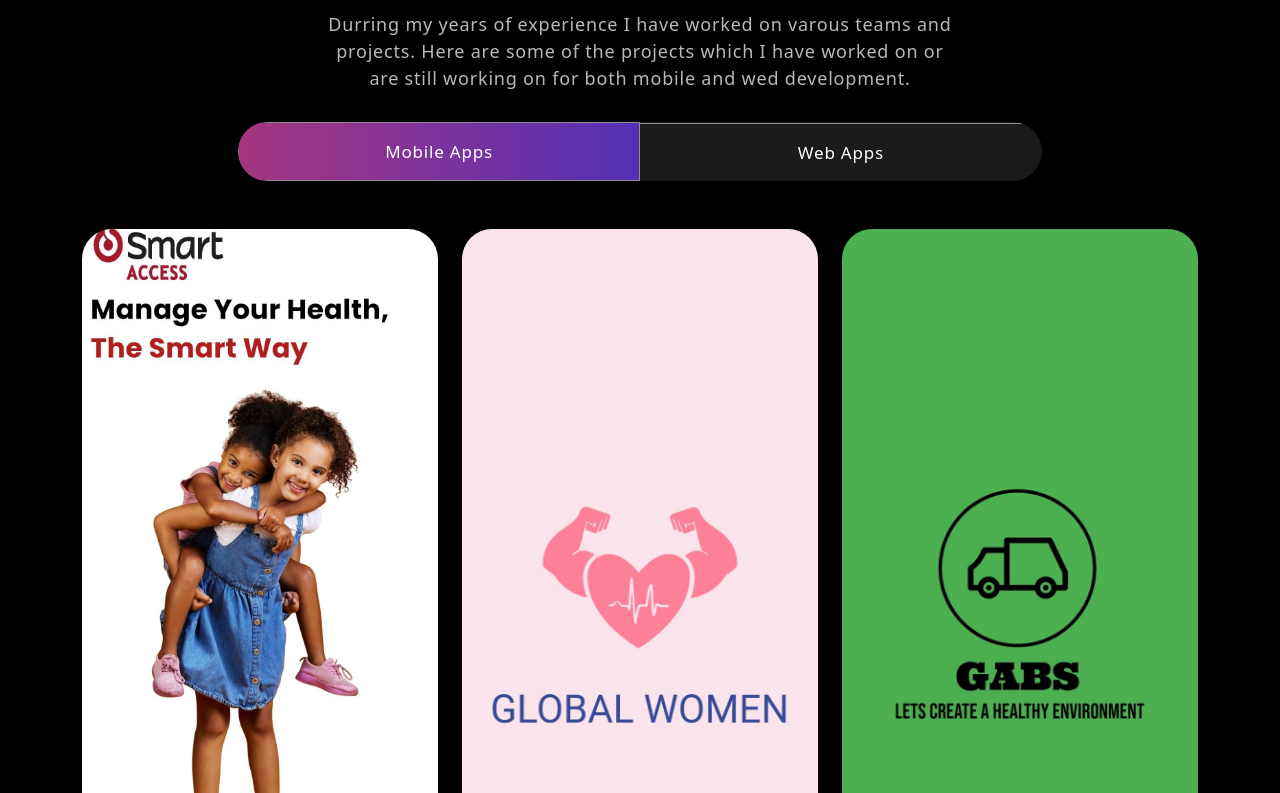
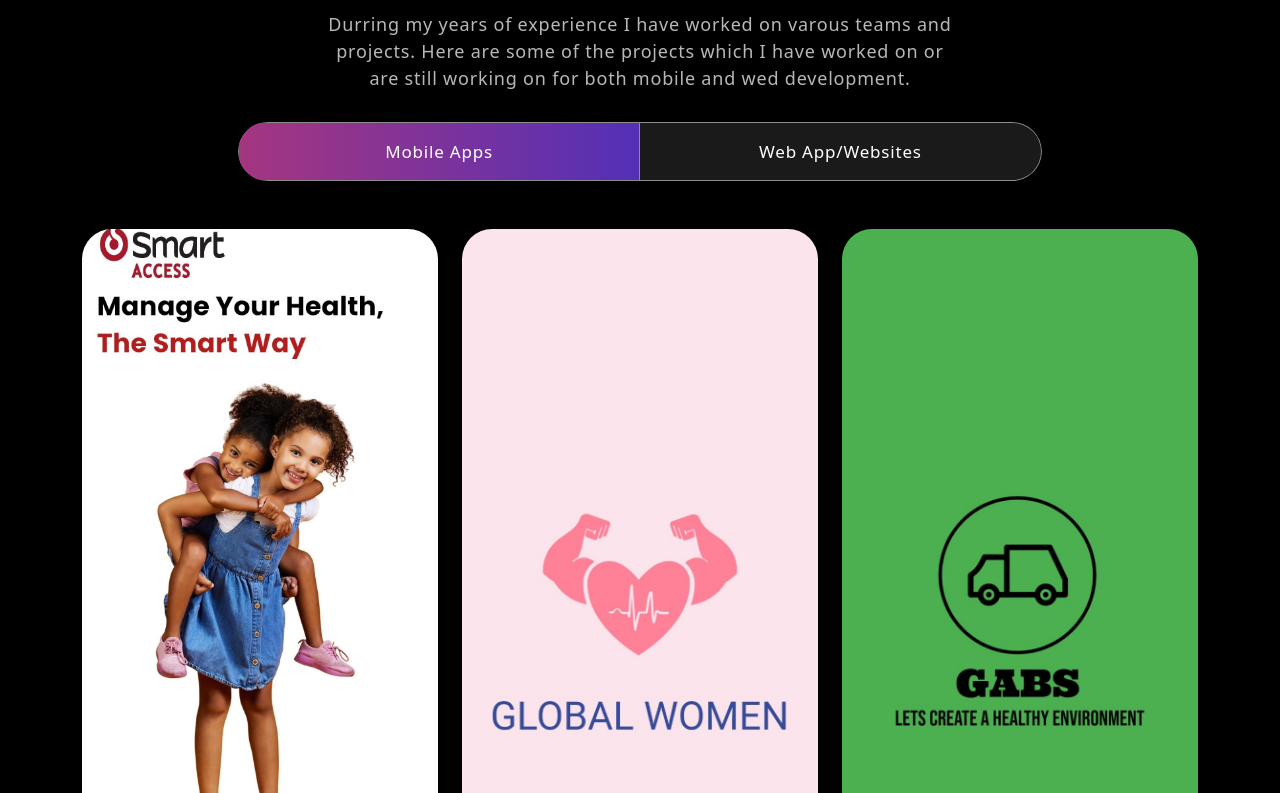
Before and after one commit to tabbykaruga/tabbyKaruga-portfolio, a React (Create React App) app: page / in a window 1280 px wide. Shown: the part 1687-2480 px from the top of the page. Built offline with nearby package versions, Linux system fonts and the light colour scheme.

Commit message:
Project design phase 1

```diff
--- a/src/App.css
+++ b/src/App.css
@@ -404,11 +404,13 @@
   position: relative;
   background-color: black;
 }
+
 .project h2 {
   font-size: 45px;
   font-weight: 700;
   text-align: center;
 }
+
 .project p {
   color: #B8B8B8;
   font-size: 18px;
@@ -418,16 +420,22 @@
   text-align: center;
   width: 56%;
 }
+
+/* Nav Pills */
 .project .nav.nav-pills {
   width: 72%;
   margin: 0 auto;
   border-radius: 50px;
-  background-color: rgb(255 255 255 / 10%);
+  background-color: rgba(255, 255, 255, 0.1);
   overflow: hidden;
+  display: flex;
 }
+
 .project .nav.nav-pills .nav-item {
   width: 50%;
+  /* two tabs */
 }
+
 .project .nav.nav-pills .nav-link {
   background-color: transparent;
   border-radius: 0;
@@ -438,122 +446,125 @@
   letter-spacing: 0.8px;
   font-weight: 500;
   position: relative;
+  text-align: center;
   transition: 0.3s ease-in-out;
-  text-align: center;
   z-index: 0;
+  border: none;
+  /* remove default border */
 }
+
+/* Gradient effect for active tab */
 .project .nav.nav-pills .nav-link::before {
   content: "";
   position: absolute;
   width: 0;
   height: 100%;
-    background: linear-gradient(90.21deg, #AA367C -5.91%, #4A2FBD 111.58%);
   top: 0;
   left: 0;
   z-index: -1;
+  background: linear-gradient(90.21deg, #AA367C -5.91%, #4A2FBD 111.58%);
   transition: 0.3s ease-in-out;
 }
+
 .project .nav.nav-pills .nav-link.active::before {
   width: 100% !important;
 }
+
+/* Borders for active tab */
 .project .nav.nav-pills .nav-link.active {
   border: 1px solid rgba(255, 255, 255, 1);
 }
+
+/* First tab styling */
 .nav-link#projects-tabs-tab-first {
   border: 1px solid rgba(255, 255, 255, 0.5);
-  border-radius: 55px 0px 0px 55px;
-}
-.nav-link#projects-tabs-tab-second {
-  border-top: 1px solid rgba(255, 255, 255, 0.5);
-  border-left: none;
-  border-bottom: 55px 0px 0px 55px;
+  border-radius: 55px 0 0 55px;
 }
 
-.proj-mobilebx {
-  position: relative;
-  border-radius: 30px;
-  overflow: hidden;
-  width: 100%;
-  aspect-ratio: 9 / 19;
-  margin-bottom: 24px;
-}
-.proj-mobilebx img {
-  width: 100%;
-  height: 100%;
-  object-fit: cover;
+/* Second tab styling */
+.nav-link#projects-tabs-tab-second {
+  border: 1px solid rgba(255, 255, 255, 0.5);
+  border-left: none;
+  /* remove double border */
+  border-radius: 0 55px 55px 0;
 }
 
-.proj-mobilebx::before {
-  content: "";
-  background: linear-gradient(90.21deg, #AA367C -5.91%, #4A2FBD 111.58%);
-  opacity: 0.85;
-  position: absolute;
-  width: 100%;
-  height: 0;
-  transition: 0.4s ease-in-out;
-}
-
-.proj-mobilebx:hover::before {
-  height: 100%;
-}
-
-.proj-mobilebx:hover .proj-txtx {
-  top: 50%;
-  opacity: 1;
-}
+/* Project cards */
+.proj-mobilebx,
 .proj-imgbx {
   position: relative;
   border-radius: 30px;
   overflow: hidden;
   width: 100%;
-  aspect-ratio: 4 / 4;
   margin-bottom: 24px;
 }
 
+.proj-mobilebx {
+  aspect-ratio: 9 / 19;
+}
+
+.proj-imgbx {
+  aspect-ratio: 4 / 4;
+}
+
+/* Gradient overlay */
+.proj-mobilebx::before,
 .proj-imgbx::before {
   content: "";
-  background: linear-gradient(90.21deg, #AA367C -5.91%, #4A2FBD 111.58%);
-  opacity: 0.80;
   position: absolute;
   width: 100%;
   height: 0;
+  top: 0;
+  left: 0;
+  opacity: 0.85;
+  background: linear-gradient(90.21deg, #AA367C -5.91%, #4A2FBD 111.58%);
   transition: 0.4s ease-in-out;
 }
+
+.proj-mobilebx:hover::before,
 .proj-imgbx:hover::before {
   height: 100%;
 }
+
+/* Text overlay */
 .proj-txtx {
   position: absolute;
-  text-align: center;
   top: 65%;
   left: 50%;
   transform: translate(-50%, -50%);
+  width: 100%;
+  text-align: center;
+  opacity: 0;
   transition: 0.5s ease-in-out;
-  opacity: 0;
-  width: 100%;
 }
+
+.proj-mobilebx:hover .proj-txtx,
 .proj-imgbx:hover .proj-txtx {
   top: 50%;
   opacity: 1;
 }
+
 .proj-txtx h4 {
   font-size: 30px;
   font-weight: 700;
   letter-spacing: 0.8px;
   line-height: 1.1em;
 }
+
 .proj-txtx span {
   font-style: italic;
   font-weight: 400;
   font-size: 15px;
   letter-spacing: 0.8px;
 }
+
+/* Background image */
 .background-image-right {
+  position: absolute;
   top: 20%;
-  position: absolute;
+  right: 0;
   bottom: 0;
   width: 35%;
-  right: 0;
   z-index: -4;
 }
 
--- a/src/components/Projects/Projects.js
+++ b/src/components/Projects/Projects.js
@@ -68,7 +68,7 @@
                   <Nav.Link eventKey="first">Mobile Apps</Nav.Link>
                 </Nav.Item>
                 <Nav.Item>
-                  <Nav.Link eventKey="second">Web Apps</Nav.Link>
+                  <Nav.Link eventKey="second">Web App/Websites</Nav.Link>
                 </Nav.Item>
               </Nav>
               <Tab.Content>
```
Lines whose indentation alone changed are shown as unchanged.
